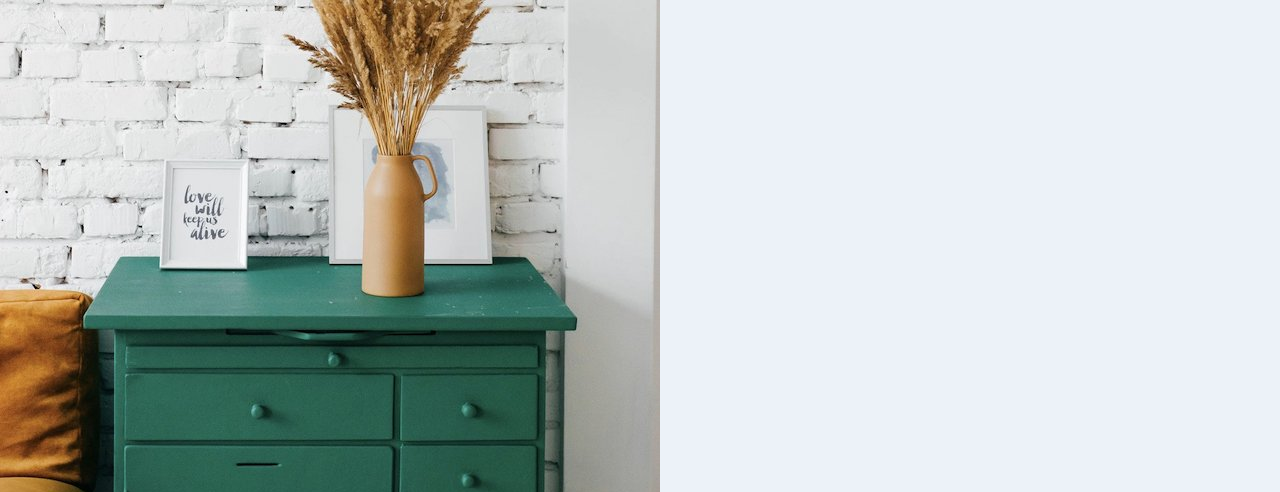
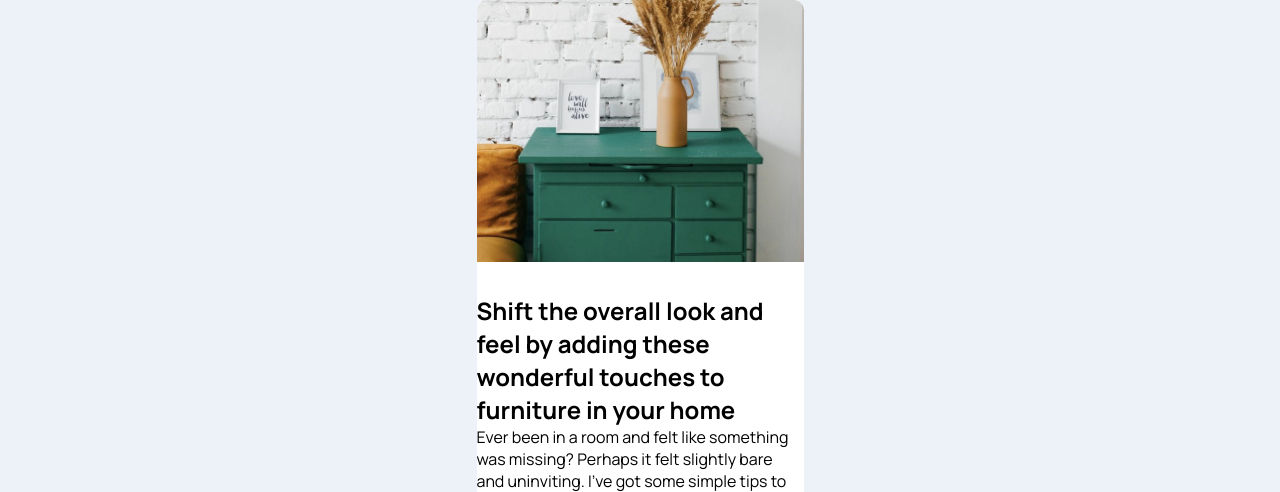
Before and after one commit to maxi1993-tech/article-preview-component, a website: page index.html in a window 1280 px wide. Shown: the top 492 px of the page. Drawn offline with Linux system fonts and the light colour scheme.

Commit message:
feat: add card base styles and center layout on body

```diff
--- a/src/styles/style.scss
+++ b/src/styles/style.scss
@@ -8,6 +8,7 @@ $bp-desktop: 1440px;
     --grey-400: hsl(212, 23%, 69%);
     --grey-500: hsl(214, 17%, 51%);
     --grey-900: hsl(217, 19%, 35%);
+    --color-footer: hsl(228, 45%, 44%);
 
     /* Typo */
     --font-family: 'Manrope', sans-serif;
@@ -51,6 +52,10 @@ html {
 body {
     background-color: var(--grey-200);
     min-height: 100vh;
+    display: flex;
+    flex-direction: column;
+    justify-content: center;
+    align-items: center;
 }
 
 img {
@@ -73,11 +78,23 @@ a {
     color: inherit;
 }
 
+/* Article */
+.card {
+    background-color: var(--color-white);
+    max-width: 20.4375rem;
+    width: 100%;
+    display: flex;
+    flex-direction: column;
+    gap: 2rem;
+    border-radius: var(--radius-card);
+    overflow: hidden;
+}
+
 .attribution {
     font-size: 0.6875rem;
     text-align: center;
 
     a {
-        color: hsl(228, 45%, 44%);
+        color: var(--color-footer);
     }
 }
```
Also changed, not shown: style.css.
